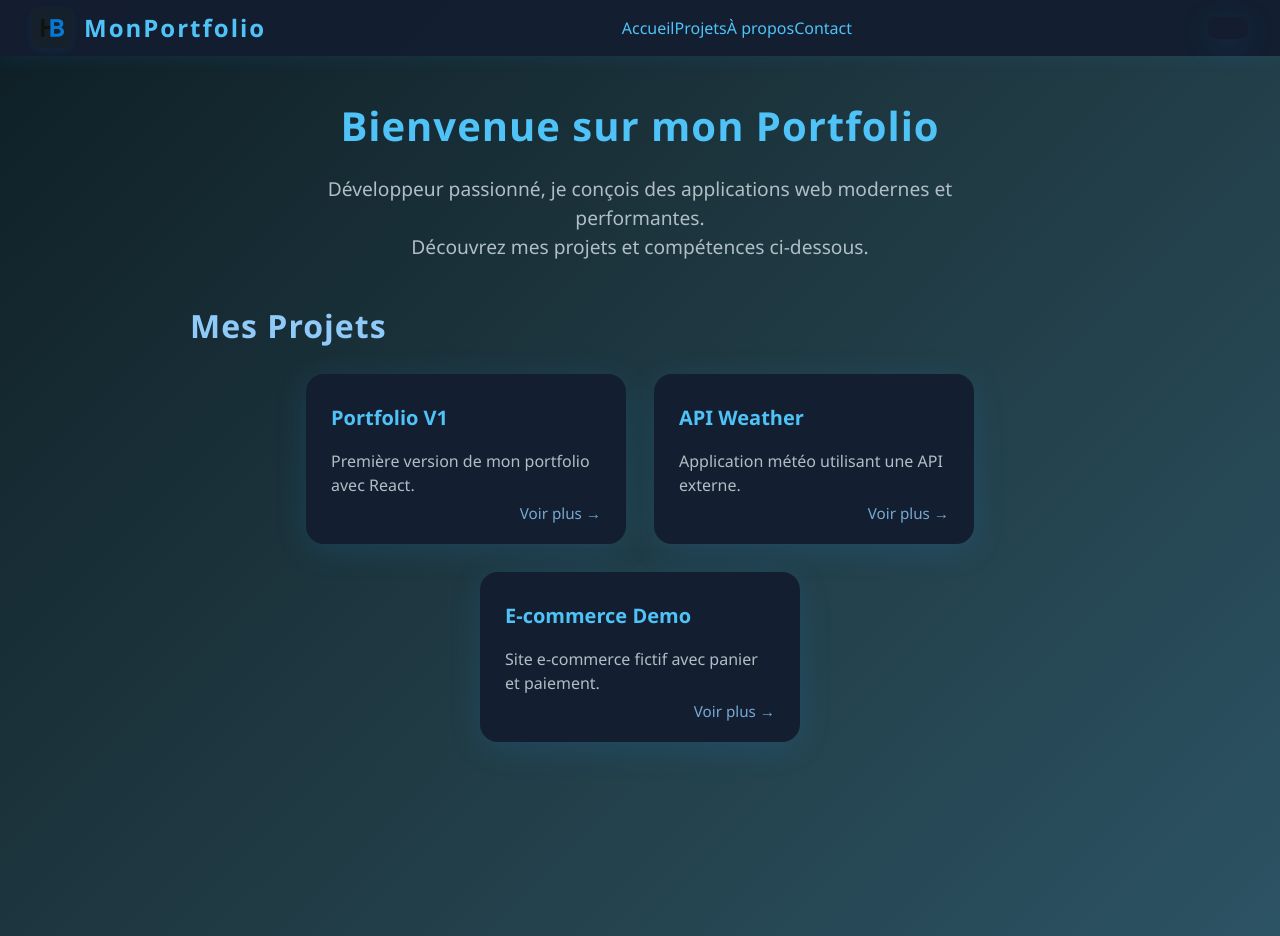
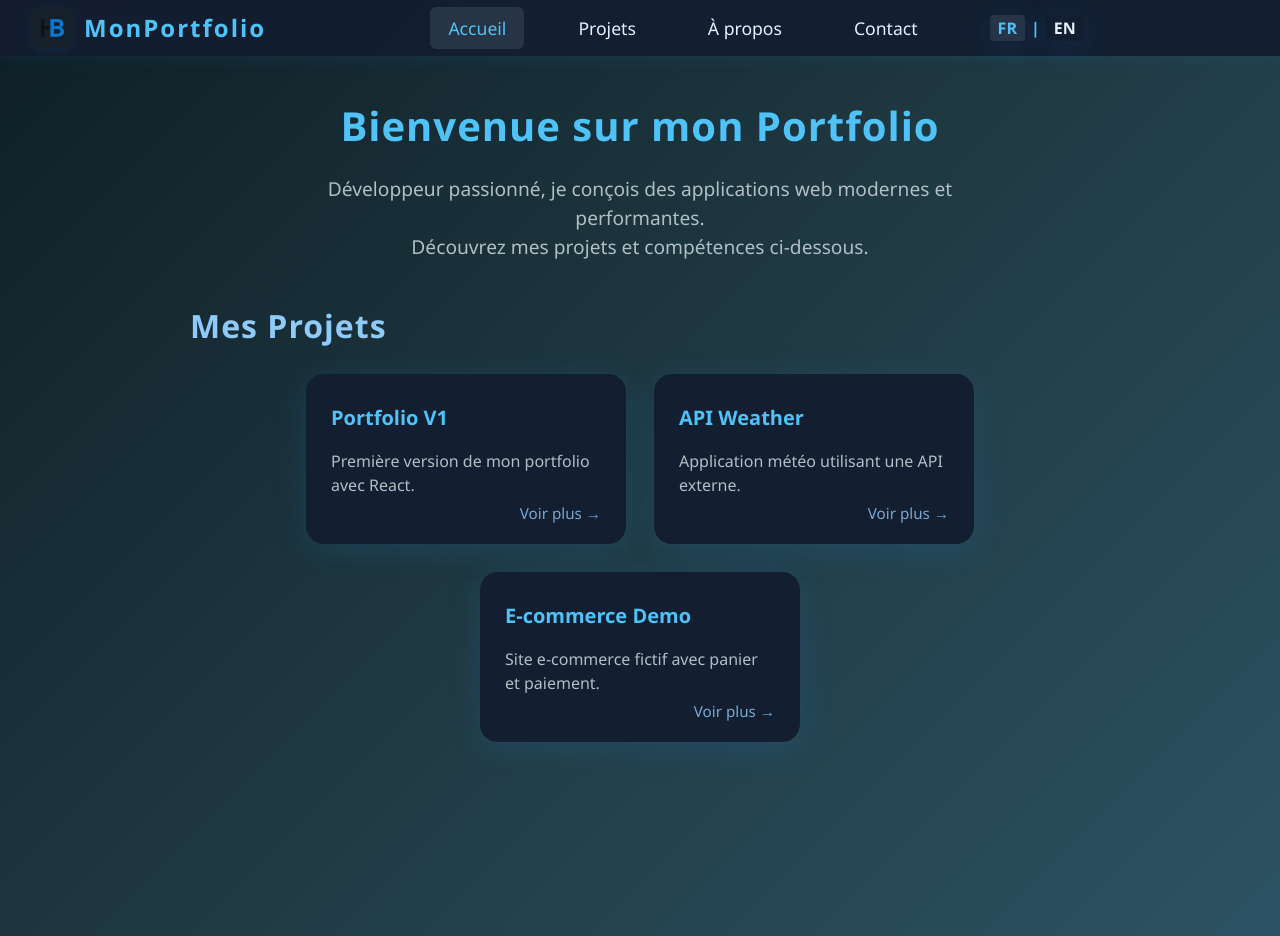
Before and after one commit to Bagass0/Portfolio, a React (Vite) app in the folder Frontend/: page / in a window 1280 px wide. Built offline with nearby package versions, Linux system fonts and the light colour scheme.

Commit message:
Update Navbar and responsive

```diff
--- a/Frontend/src/composants/Navbar.jsx
+++ b/Frontend/src/composants/Navbar.jsx
@@ -1,9 +1,18 @@
 import React, { useState } from 'react';
-import { Link } from 'react-router-dom';
+import { Link, useLocation } from 'react-router-dom';
 import '../styles/Navbar.css';
 
 function Navbar() {
   const [open, setOpen] = useState(false);
+  const [lang, setLang] = useState('fr');
+  const location = useLocation();
+
+  const navOptions = [
+    { path: '/', label: lang === 'fr' ? 'Accueil' : 'Home' },
+    { path: '/projects', label: lang === 'fr' ? 'Projets' : 'Projects' },
+    { path: '/about', label: lang === 'fr' ? 'À propos' : 'About' },
+    { path: '/contact', label: lang === 'fr' ? 'Contact' : 'Contact' },
+  ];
 
   return (
     <nav className="navbar">
@@ -12,12 +21,38 @@ function Navbar() {
         <span className="navbar-title">MonPortfolio</span>
       </div>
       <div className={`navbar-links ${open ? 'open' : ''}`}>
-        <Link to="/" onClick={() => setOpen(false)}>Accueil</Link>
-        <Link to="/projects" onClick={() => setOpen(false)}>Projets</Link>
-        <Link to="/about" onClick={() => setOpen(false)}>À propos</Link>
-        <Link to="/contact" onClick={() => setOpen(false)}>Contact</Link>
+        {navOptions.map(option => (
+          <Link
+            key={option.path}
+            to={option.path}
+            className={location.pathname === option.path ? 'active' : ''}
+            onClick={() => setOpen(false)}
+          >
+            {option.label}
+          </Link>
+        ))}
+        <div className="navbar-lang">
+          <button
+            className={lang === 'fr' ? 'active' : ''}
+            onClick={() => setLang('fr')}
+          >
+            FR
+          </button>
+          <span className="lang-sep"> | </span>
+          <button
+            className={lang === 'en' ? 'active' : ''}
+            onClick={() => setLang('en')}
+          >
+            EN
+          </button>
+        </div>
       </div>
-      <button className="navbar-burger" onClick={() => setOpen(!open)}>
+      <button
+        className={`navbar-burger${open ? ' open' : ''}`}
+        onClick={() => setOpen(!open)}
+        aria-label="Menu"
+        aria-expanded={open}
+      >
         <span />
         <span />
         <span />
--- a/Frontend/src/styles/Navbar.css
+++ b/Frontend/src/styles/Navbar.css
@@ -4,11 +4,12 @@
   justify-content: space-between;
   background: rgba(20, 30, 48, 0.98);
   padding: 0 32px;
-  min-height: 56px; /* S'adapte à la taille du logo */
+  min-height: 56px;
   box-shadow: 0 2px 16px 0 rgba(33, 150, 243, 0.10);
   position: sticky;
   top: 0;
   z-index: 100;
+  position: relative; /* Ajouté pour le positionnement absolu des enfants */
 }
 
 .navbar-logo {
@@ -20,6 +21,7 @@
   font-weight: bold;
   letter-spacing: 2px;
   height: 56px;
+  z-index: 201; /* Pour rester au-dessus du menu mobile */
 }
 
 .logo-image {
@@ -31,6 +33,105 @@
   background: #16202a;
   transition: transform 0.2s;
   display: block;
+}
+
+.navbar-links {
+  display: flex;
+  flex: 1 1 auto;
+  justify-content: center;
+  align-items: center;
+  gap: 36px;
+  transition: max-height 0.3s, opacity 0.3s;
+  position: relative;
+  z-index: 150;
+}
+
+.navbar-links a {
+  color: #e3f2fd;
+  text-decoration: none;
+  font-size: 1.1rem;
+  font-weight: 500;
+  padding: 8px 18px;
+  border-radius: 6px;
+  transition: background 0.2s, color 0.2s;
+  position: relative;
+}
+
+.navbar-links a.active,
+.navbar-links a:hover {
+  background: #263446;
+  color: #4fc3f7;
+}
+
+.navbar-burger {
+  display: none;
+  flex-direction: column;
+  justify-content: center;
+  align-items: center;
+  width: 38px;
+  height: 38px;
+  background: none;
+  border: none;
+  cursor: pointer;
+  gap: 6px;
+  z-index: 202;
+}
+
+.navbar-burger span {
+  display: block;
+  width: 26px;
+  height: 3px;
+  background: #4fc3f7;
+  border-radius: 2px;
+  transition: 0.3s;
+}
+
+.navbar-burger.open span:nth-child(1) {
+  transform: translateY(9px) rotate(45deg);
+}
+.navbar-burger.open span:nth-child(2) {
+  opacity: 0;
+}
+.navbar-burger.open span:nth-child(3) {
+  transform: translateY(-9px) rotate(-45deg);
+}
+
+/* Ajoute à la fin de Navbar.css */
+.navbar-lang {
+  display: flex;
+  align-items: center;
+  gap: 6px;
+  margin-left: 18px;
+  z-index: 201;
+}
+
+.navbar-lang button {
+  background: none;
+  border: none;
+  color: #e3f2fd;
+  font-weight: 600;
+  font-size: 1rem;
+  cursor: pointer;
+  padding: 2px 8px;
+  border-radius: 4px;
+  transition: background 0.2s, color 0.2s;
+}
+
+.navbar-lang button.active,
+.navbar-lang button:hover {
+  background: #263446;
+  color: #4fc3f7;
+}
+
+.lang-sep {
+  color: #4fc3f7;
+  font-weight: bold;
+}
+
+@media (max-width: 900px) {
+  .navbar-links {
+    gap: 18px;
+  }
 }
 
 @media (max-width: 600px) {
@@ -47,4 +148,37 @@
     width: 28px;
     height: 28px;
   }
+  .navbar-links {
+    position: absolute;
+    top: 100%;
+    left: 0;
+    right: 0;
+    background: rgba(20, 30, 48, 0.98);
+    flex-direction: column;
+    align-items: center;
+    gap: 18px;
+    max-height: 0;
+    opacity: 0;
+    overflow: hidden;
+    pointer-events: none;
+    transition: max-height 0.3s, opacity 0.3s;
+    z-index: 150;
+  }
+  .navbar-links.open {
+    max-height: 300px;
+    opacity: 1;
+    pointer-events: auto;
+    padding: 18px 0 12px 0;
+    box-shadow: 0 8px 24px rgba(33,150,243,0.10);
+  }
+  .navbar-burger {
+    display: flex;
+  }
+  .navbar-lang {
+    position: absolute;
+    right: 12px;
+    top: 8px;
+    margin-left: 0;
+    gap: 2px;
+  }
 }
```
